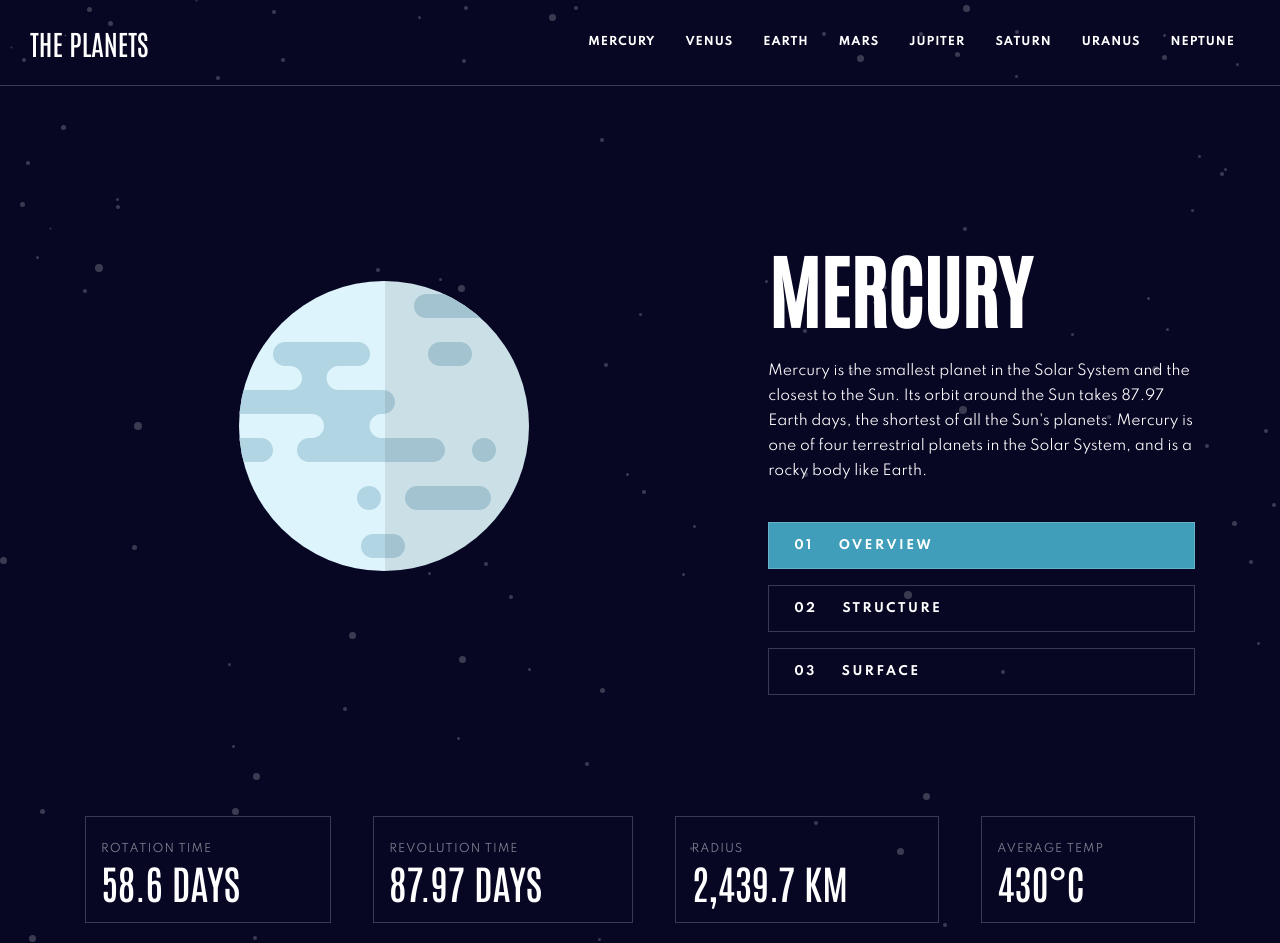
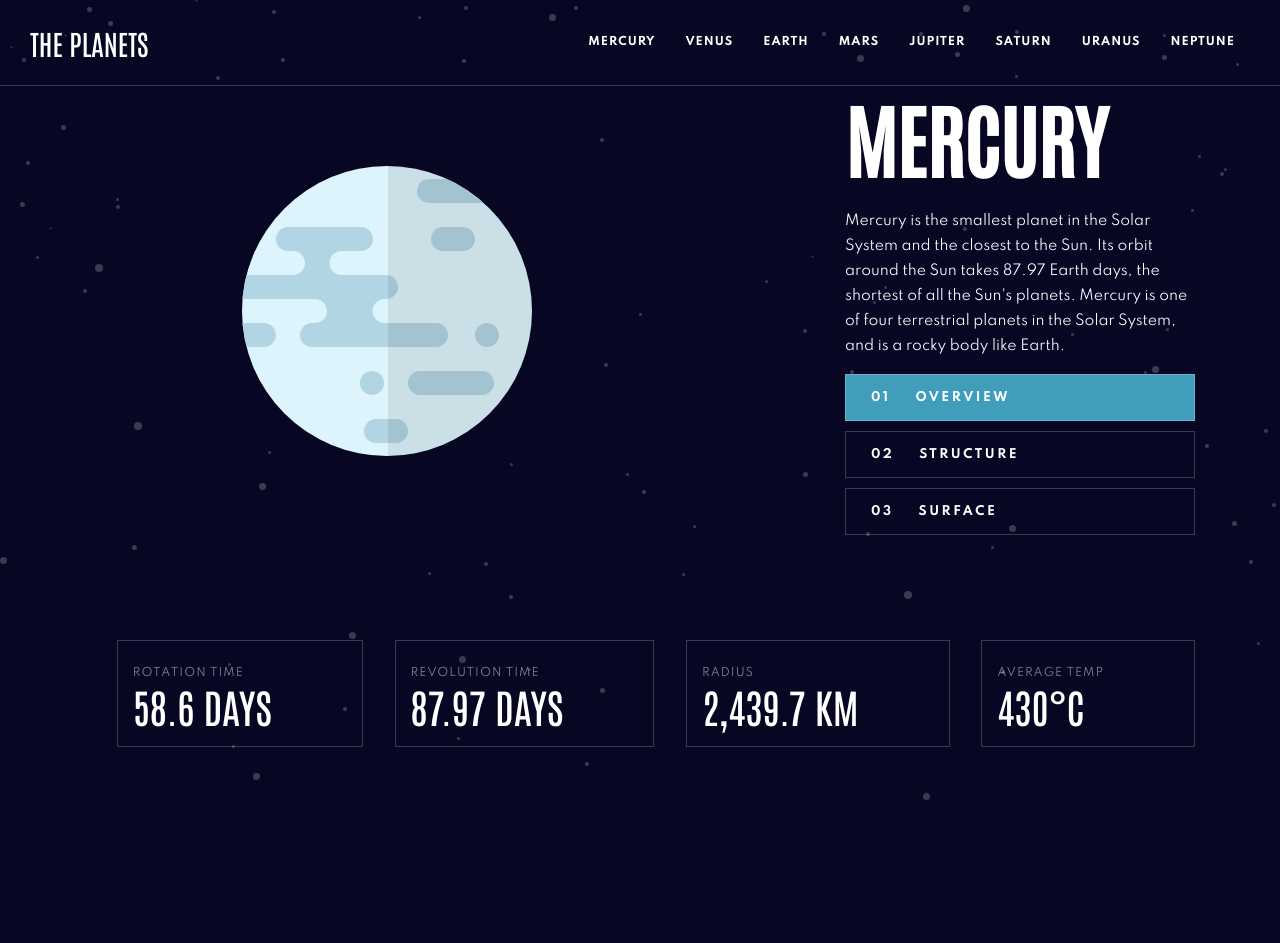
Before and after one commit to itsagift/planetsite, a React app: page / in a window 1280 px wide. After the commit the page ends 800 px from the top, so only its background shows below. Built offline with nearby package versions, Linux system fonts and the light colour scheme.

Commit message:
Revert "Grid version"
This reverts commit a109b997425d8b4081284eed1d85ec17bf4ea5e3.

```diff
--- a/src/components/Planet.js
+++ b/src/components/Planet.js
@@ -29,11 +29,12 @@ export default function Planet({planet}){
             <div className="main__image">
                 <MainImage detail={detail} planet={planet}/>
             </div>
-            <div className="main__text">
+            <div className="main__details">
+                <div className="details__text">
                 <h2 className="detail__title">{planet.name}</h2>
                 <div className="detail__desc">{planet[detail].content}</div>
-            </div>
-            <div className="main__input">
+                </div>
+                <div className="details__input">
 
                     <input className="detail__input" type="radio" id="overview"
                     name="detail" value="overview" checked={detail=== 'overview'} onChange={handleChange}/>
@@ -55,7 +56,11 @@ export default function Planet({planet}){
                         <div className="label__no">03</div>
                         <div className="label__title">Surface</div>
                     </label>
+
+                </div>
             </div>
-            </div>
+
+
+        </div>
     )
 }
--- a/src/css/style.css
+++ b/src/css/style.css
@@ -47,16 +47,18 @@ header{
     cursor: pointer;
     }
 
-
+.main{
+    display:flex;
+}
 .main__details{
     display: flex;
 }
-.main__input{
+.details__input{
     display: flex;
     flex-direction: column;
 
 }
-.main__input input {
+.details__input input {
     opacity: 0;
     width: 0;
     height: 0;
@@ -66,7 +68,7 @@ header{
 }
 .input__label{
     padding: 10px 25px;
-    margin: 8px 0;
+    margin: 5px 0;
     display: flex;
 
     border: 1px solid rgba(255, 255, 255, 0.2);
@@ -103,20 +105,22 @@ header{
     width: 160px;
 }
 .footer__link{
+    margin-left: auto;
     display: flex;
     flex-direction: column;
     border: 1px solid rgba(255, 255, 255, 0.2);
 }
 footer{
+    margin-top: 100px;
+    margin-bottom: 20px;
 
-    margin-bottom: 20px;
     width: 100%;
 
 }
 .footer__links{
     list-style: none;
     display: flex;
-    justify-content: space-between;
+    justify-content: space-evenly;
 }
 
 .link__title{
@@ -179,38 +183,20 @@ footer{
 
 
     .main{
-        margin-top:50px;
-        padding: 0 85px 0 0;
-        display: grid;
-        grid-template-columns: 3fr 3fr 3fr 5fr;
-        grid-template-rows: 0.5fr 1fr 1fr;
-        grid-template-areas:
-          "planet-desktop planet-desktop planet-desktop text-desktop"
-          "planet-desktop planet-desktop planet-desktop text-desktop"
-          "planet-desktop planet-desktop planet-desktop links";
-
+        flex-direction: row;
+        justify-content: space-between;
+        padding: 0 85px;
     }
     .main__image{
-        margin: 0 auto;
-        grid-area: planet-desktop;
-        max-height: 587px;
-        display: flex;
-
-        align-items: center;
+        margin: auto;
     }
-    .main__text{
-        grid-area: text-desktop;
-        padding-top:100px;
-        display: flex;
-        flex-direction: column;
-        justify-content: flex-end;
-    }
-    .main__input{
-        grid-area: links;
-        padding-top:30px;
+    .main__details{
+    margin-left: auto;
+    flex-direction: column;
+    width: 30%;
+    min-width: 350px;
     }
     footer{
-        margin-top: 100px;
         padding: 0 85px;
     }
     .footer__link{
@@ -228,39 +214,30 @@ footer{
         margin-top: 40px;
     }
     .main{
-        margin-top:40px;
+        justify-content: center;
+        flex-direction: column;
         padding: 0 40px;
-
-
-        display: grid;
-        grid-template-columns: 3fr 3fr 3fr 5fr;
-        grid-template-rows: 1fr 1fr 100px 2fr;
-        grid-template-areas:
-        "planet-tablet planet-tablet planet-tablet planet-tablet"
-        "planet-tablet planet-tablet planet-tablet planet-tablet"
-        "planet-tablet planet-tablet planet-tablet planet-tablet"
-        "text-tablet text-tablet text-tablet links-tablet";
     }
     .main__image{
-        margin: 0 auto;
-        max-height: 587px;
-        grid-area: planet-tablet;
+        margin: 100px auto;
     }
-    .main__text{
-        grid-area: text-tablet;
-        width: 90%;
-    }
-    .main__input{
-        grid-area: links-tablet;
-        padding-top:100px;
-
+    .main__details{
+        flex-direction: row;
+        justify-content: space-evenly;
     }
 
+    .details__text{
+        padding-right: 10%;
+        width:65%;
+    }
+    .details__input{
+        flex: 1;
+    }
     footer{
-        margin: 0px;
         padding: 0 40px;
     }
     .footer__link{
+
         padding: 20px 40px 20px 15px;
     }
 }
```
Also changed, not shown: gridtest.css (deleted, +0 -43 lines).
